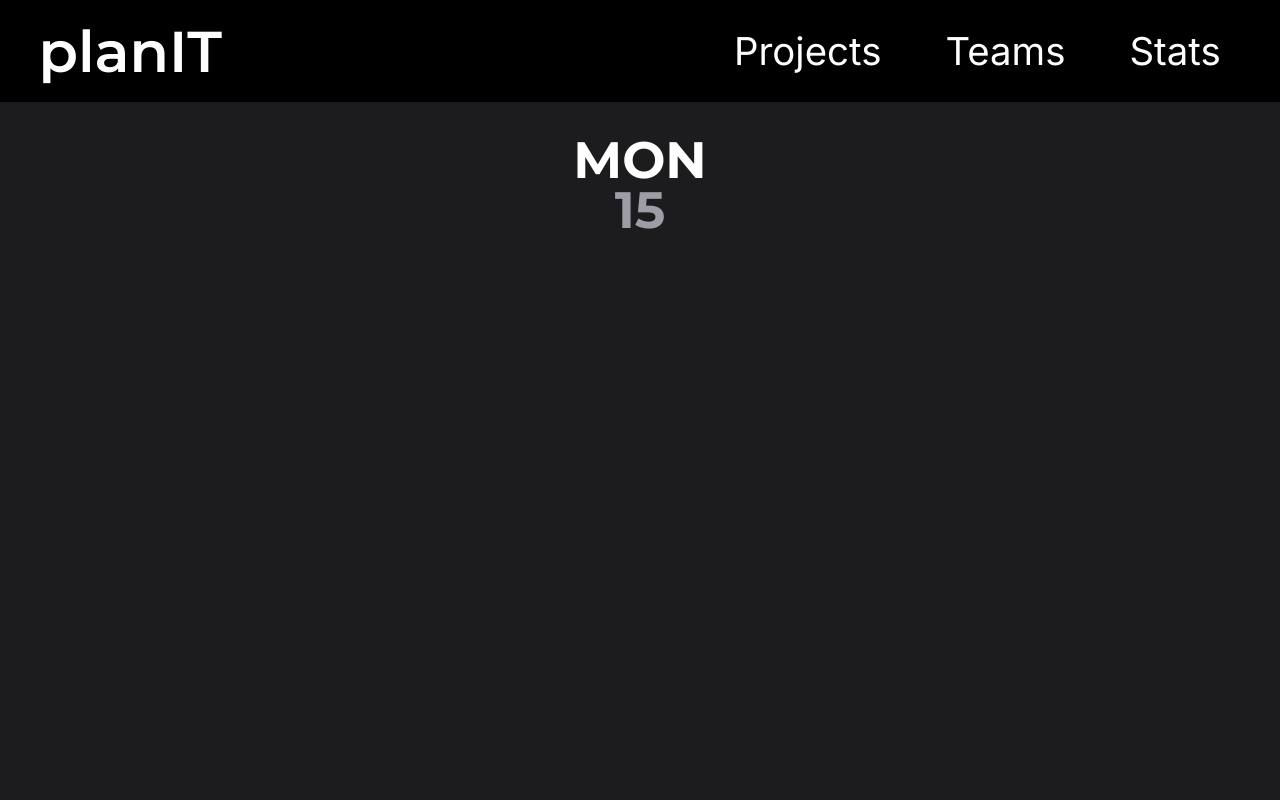
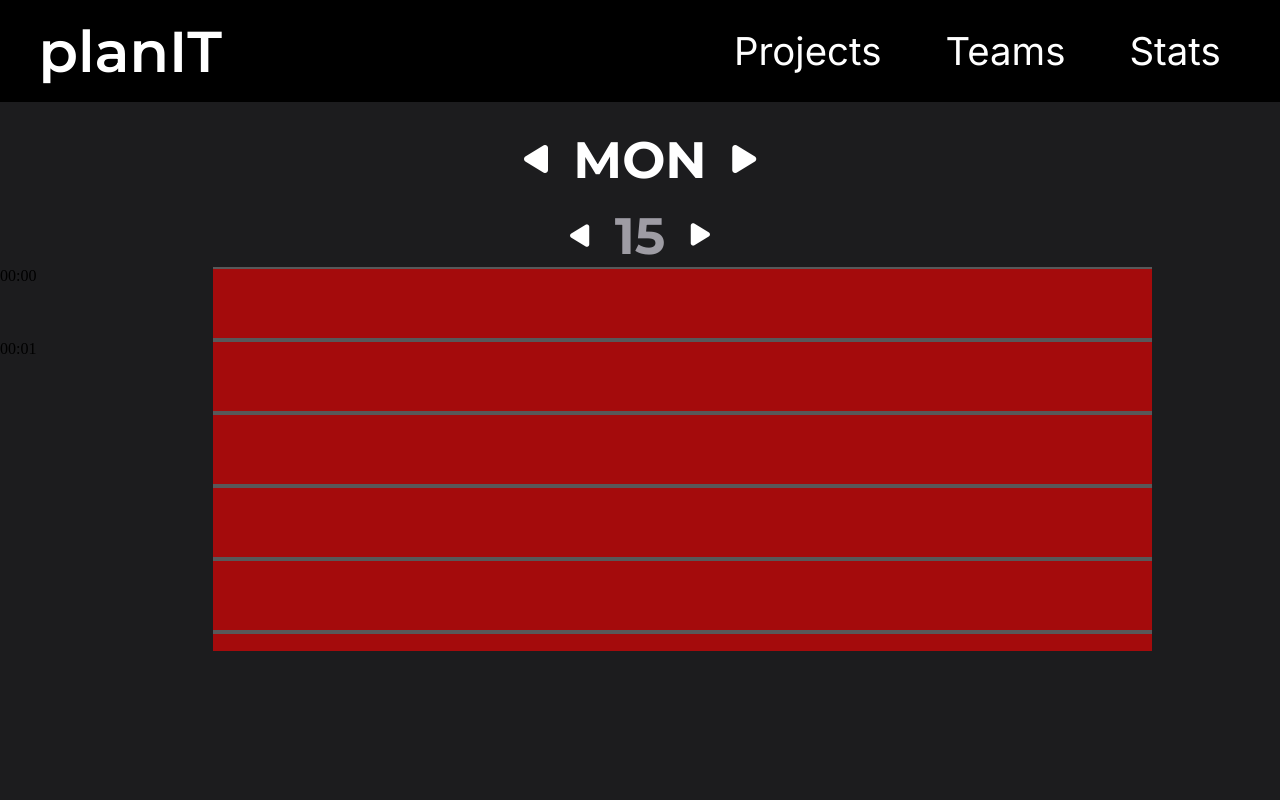
Before and after one commit to LukaNikcevic77/To-Do, a website: page dist/index.html in a window 1280 px wide. Drawn offline with Linux system fonts and the light colour scheme.

Commit message:
Add grid system

```diff
--- a/src/css/style.scss
+++ b/src/css/style.scss
@@ -54,6 +54,66 @@ html {
                 font-weight: 700;
                 margin-top: -1vw;
             }
+
+            .monthholder {
+                display: flex;
+                align-items: center;
+                justify-content: center;
+                gap: 2vw;
+
+
+            }
+            .dayholder {
+                display: flex;
+                align-items: center;
+                justify-content: center;
+                gap: 2vw;
+                margin-top: 2vw;
+
+                #prevday, #nextday {
+                    font-size: 2vw;
+                    margin-top: -1vw;
+                }
+            }
+
+            #prevday {
+                transform: rotate(180deg);
+            }
+
+            #prevmonth {
+                transform: rotate(180deg);
+                font-size: 2.5vw;
+            }
+            #nextmonth {
+                font-size: 2.5vw;
+            }
+
+        }
+
+        #time_scale {
+            display: grid;
+            grid-template-columns: 1fr 5fr;
+            grid-template-areas:
+            "time task";
+            overflow: scroll;
+            overflow-x: hidden;
+            max-height: 30vw;
+
+            .time {
+                grid-area: 'time';
+            }
+
+            .task {
+                grid-area: 'task';
+                background-color: red;
+                opacity: 0.6;
+                padding: 0.2vw 0;
+                border-top: 0.2vw gray solid;
+                border-bottom: 0.2vw gray solid;
+                height: 5vw;
+                width: auto;
+                margin-right: 10vw;
+            }
         }
     }
 }
```
Also changed, not shown: dist/index.html, src/css/style.css, 1 other file.
